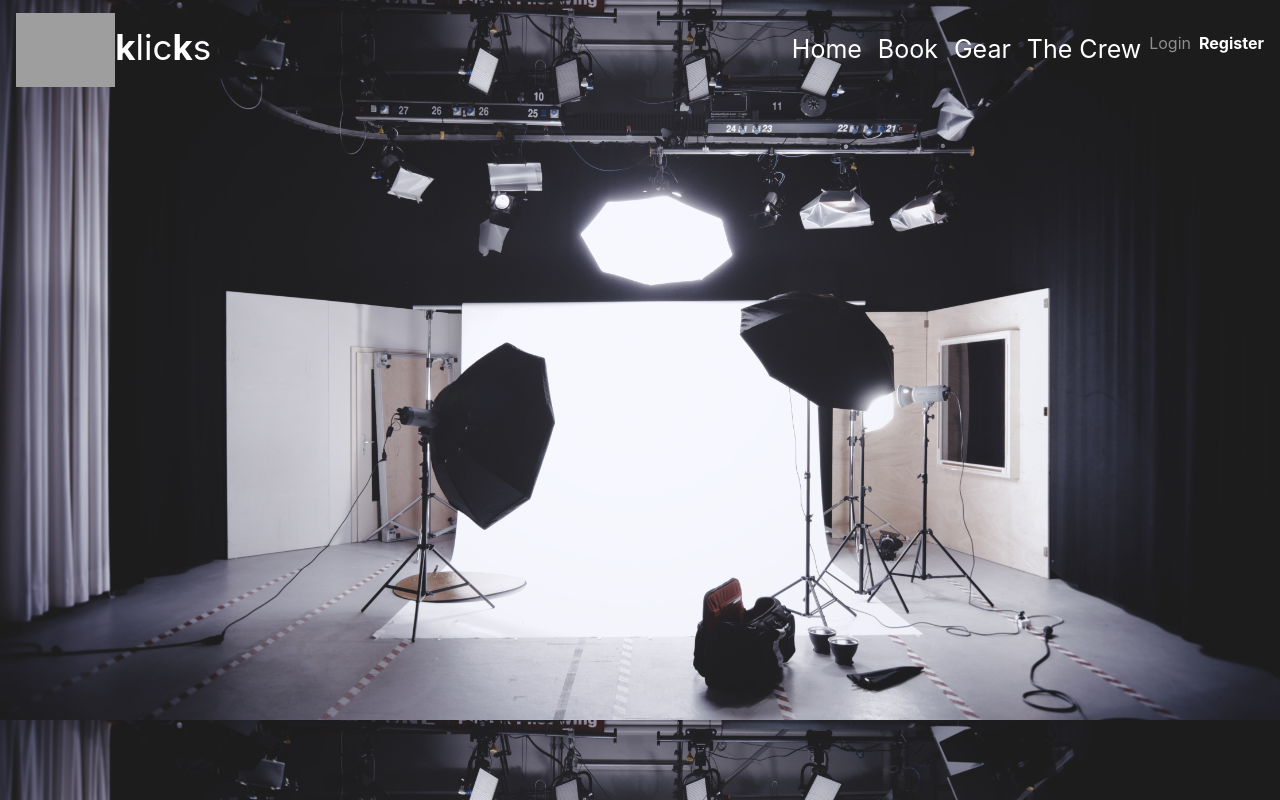
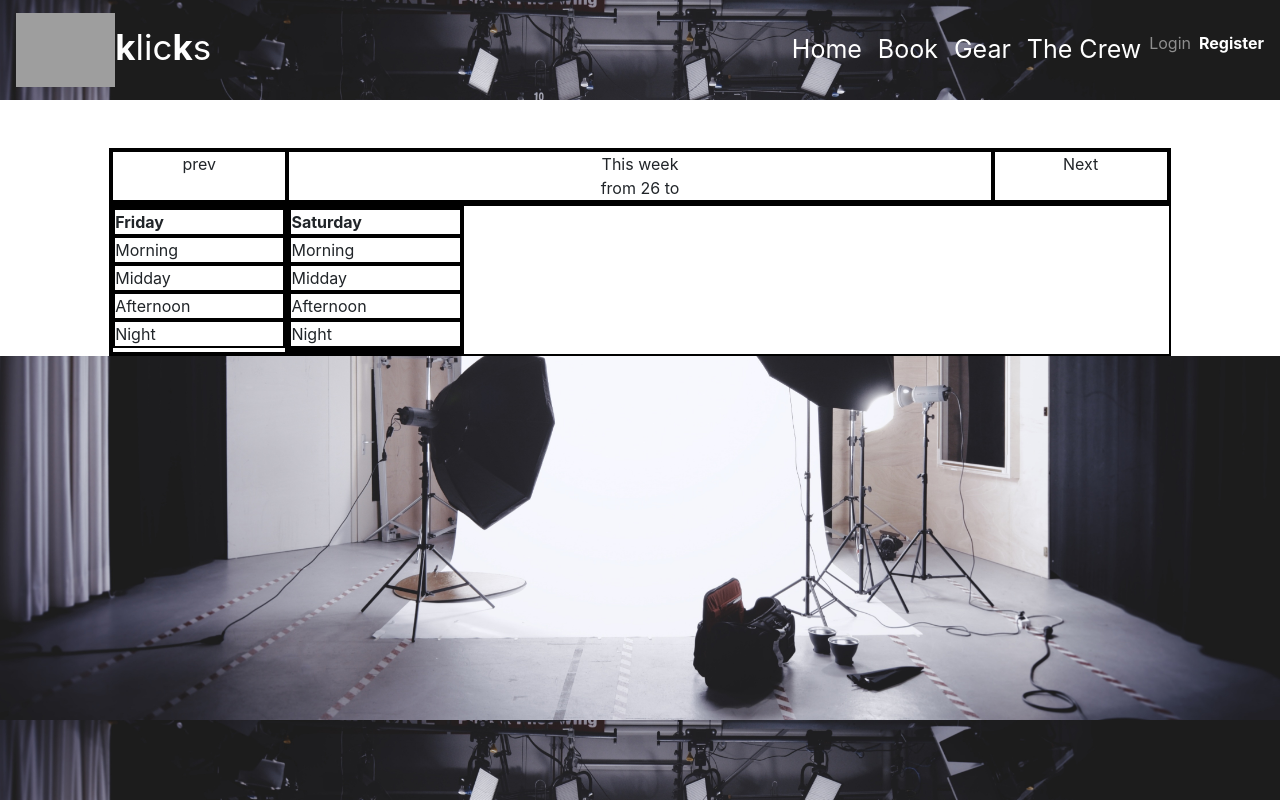
Before and after one commit to giorgoskoz/cb7teamProtoFront, a React (Create React App) app: page /ctest in a window 1280 px wide. Built offline with nearby package versions, Linux system fonts and the light colour scheme; grey boxes are pictures that could not be loaded.

Commit message:
experimenting on CalendarTest

```diff
--- a/package.json
+++ b/package.json
@@ -8,10 +8,12 @@
     "@fortawesome/react-fontawesome": "^0.1.4",
     "axios": "^0.18.0",
     "i": "^0.3.6",
+    "moment": "^2.24.0",
     "npm": "^6.9.0",
     "react": "^16.8.6",
     "react-bootstrap": "^1.0.0-beta.8",
     "react-dom": "^16.8.6",
+    "react-moment": "^0.9.2",
     "react-router-dom": "^5.0.0",
     "react-scripts": "2.1.8"
   },
--- a/src/App.js
+++ b/src/App.js
@@ -3,6 +3,7 @@ import { BrowserRouter as Router, Route, Link } from "react-router-dom";
 import NavDropdownExample from './components/NavDropdownExample';
 import Gear from './components/Gear';
 import Calendar from './components/Calendar';
+import CalendarTest from './components/CalendarTest';
 import Home from './components/Home';
 import './App.css';
 import { GlobalProvider } from './components/GlobalContext';
@@ -88,6 +89,7 @@ class App extends React.Component {
             <Route path="/calendar" component={Calendar} />
             <Route path="/gear" component={Gear} />
             <Route path="/crew" component={Topics} />
+            <Route path="/ctest" component={CalendarTest} />
           </div>
         </Router>
       </GlobalProvider>
--- /dev/null
+++ b/src/components/CalendarTest.jsx
@@ -0,0 +1,74 @@
+import React from 'react';
+import { Container, Col, Row, Jumbotron } from 'react-bootstrap';
+
+class CalendarTest extends React.Component{
+
+
+    constructor( props ){
+        super(props);
+        this.state = {
+            baseDate: new Date(),
+            baseDay: (new Date()).getDate()
+        }
+
+        this.dayWithWords = this.dayWithWords.bind(this);
+        this.dailySchedule = this.dailySchedule.bind(this);
+    }
+
+    dayWithWords( dayNo ) {
+        ((dayNo>6)? dayNo = dayNo - 7 : dayNo = dayNo)
+        var weekdays = new Array(7);
+        weekdays[0] = "Sunday";
+        weekdays[1] = "Monday";
+        weekdays[2] = "Tuesday";
+        weekdays[3] = "Wednesday";
+        weekdays[4] = "Thursday";
+        weekdays[5] = "Friday";
+        weekdays[6] = "Saturday";
+        return weekdays[dayNo];
+    }
+
+    dailySchedule ( date ){
+        let timeslots = ["Morning", "Midday", "Afternoon", "Night"];
+        let timeslotList = [];
+        for(let i = 0; i<=timeslots.length ; i++){
+            let timeslotRow = <Row style={{border: "2px solid black"}}>{timeslots[i]}</Row>
+                timeslotList.push(timeslotRow)
+        };
+
+        return timeslotList;
+    }
+
+    render(){
+        return(
+            <Row className="justify-content-center whiteBgHere">
+                    <Col align-center className="col-12 col-md-10" align="center">
+                        <Container className="mt-5">
+                            <Row style={{border: "2px solid black"}}>
+                                <Col style={{border: "2px solid black"}}>prev</Col>
+                                <Col xs={8} style={{border: "2px solid black"}} >This week<br></br> from { this.state.baseDay } to </Col>
+                                <Col style={{border: "2px solid black"}}>Next</Col>
+                            </Row>
+                            <Row style={{border: "2px solid black"}}>
+                                <Col style={{border: "2px solid black"}} className="col-2">
+                                    <Row style={{border: "2px solid black"}}><b>{this.dayWithWords(this.state.baseDate.getDay())}</b></Row>
+                                    <Row style={{border: "2px solid black"}}>Morning</Row>
+                                    <Row style={{border: "2px solid black"}}>Midday</Row>
+                                    <Row style={{border: "2px solid black"}}>Afternoon</Row>
+                                    <Row style={{border: "2px solid black"}}>Night</Row>
+                                </Col>
+                                <Col style={{border: "2px solid black"}} className="col-2">
+                                    <Row style={{border: "2px solid black"}}><b>{this.dayWithWords(this.state.baseDate.getDay() + 1)}</b></Row>
+                                    {this.dailySchedule( this.state.baseDate)}
+                                </Col>
+                                <div></div>
+                            </Row>
+                        </Container>
+                    </Col>
+                </Row>
+        )
+    }
+
+}
+
+export default CalendarTest;
```
Also changed, not shown: src/components/CalendarTest.css (added), 1 other file (tests, documents, lock files or other folders).
